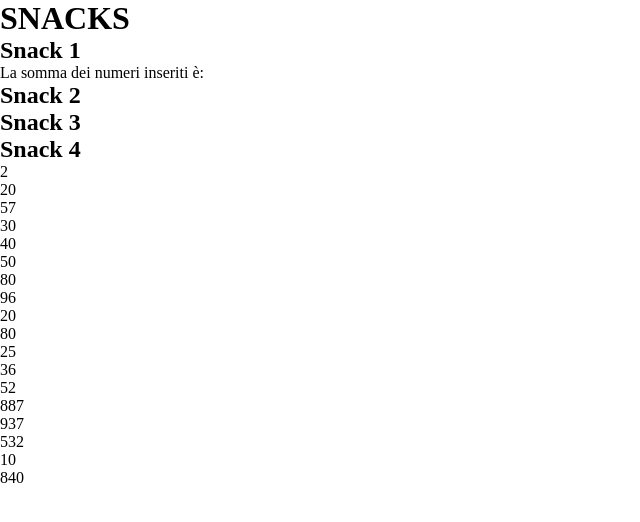
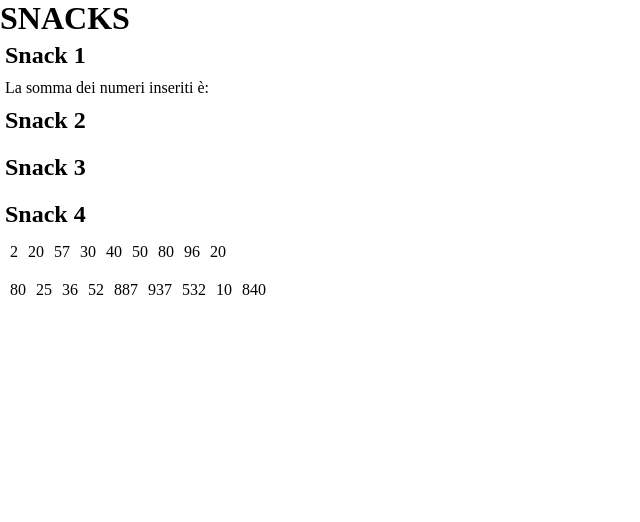
Before and after one commit to sergiojanko/js-jsnacks-blocco-1, a plain HTML site: page index.html in a window 1280 px wide. Shown: the whole page, without its empty margins (0-640 px from the left). Drawn offline with Linux system fonts and the light colour scheme.

Commit message:
add-style

```diff
--- a/css/style.css
+++ b/css/style.css
@@ -3,3 +3,12 @@
   margin: 0;
   padding: 0;
 }
+
+section * {
+  padding: 5px;
+}
+
+li {
+  list-style-type: none;
+  display: inline-block;
+}
```
